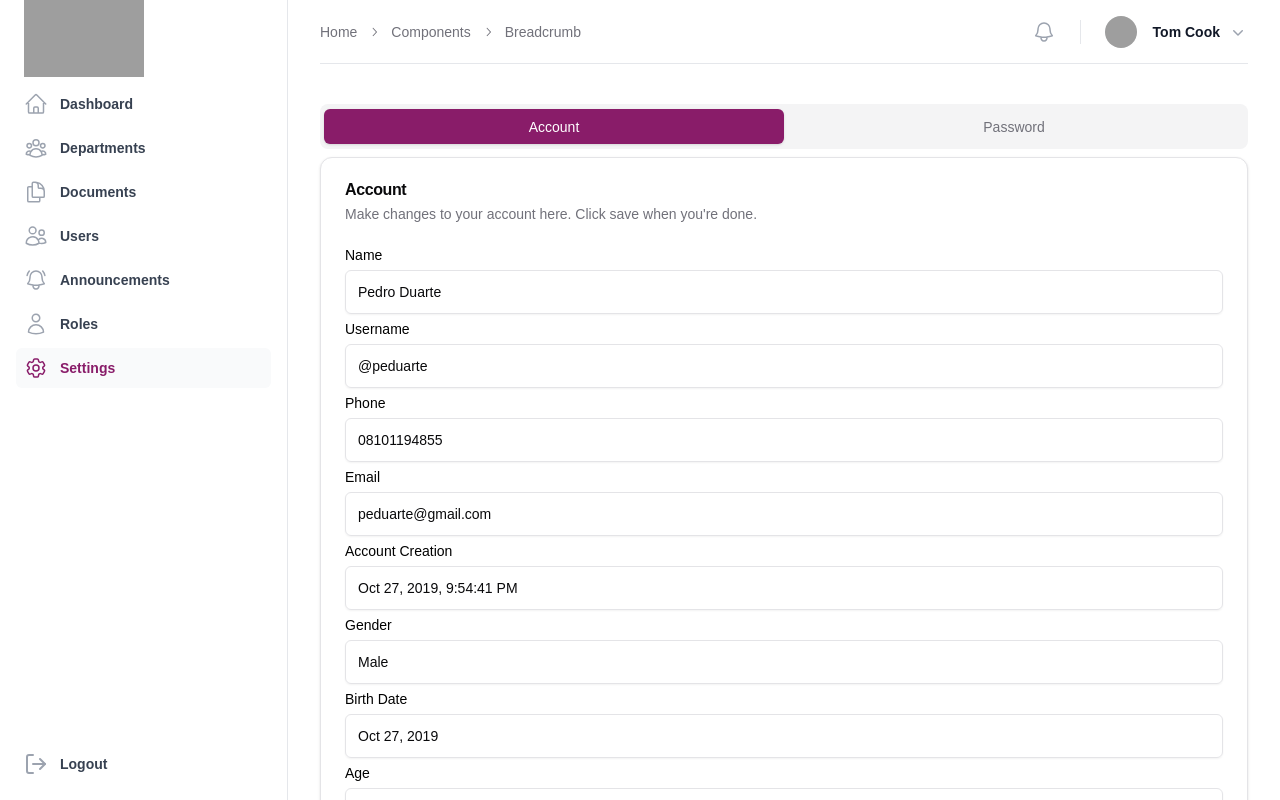
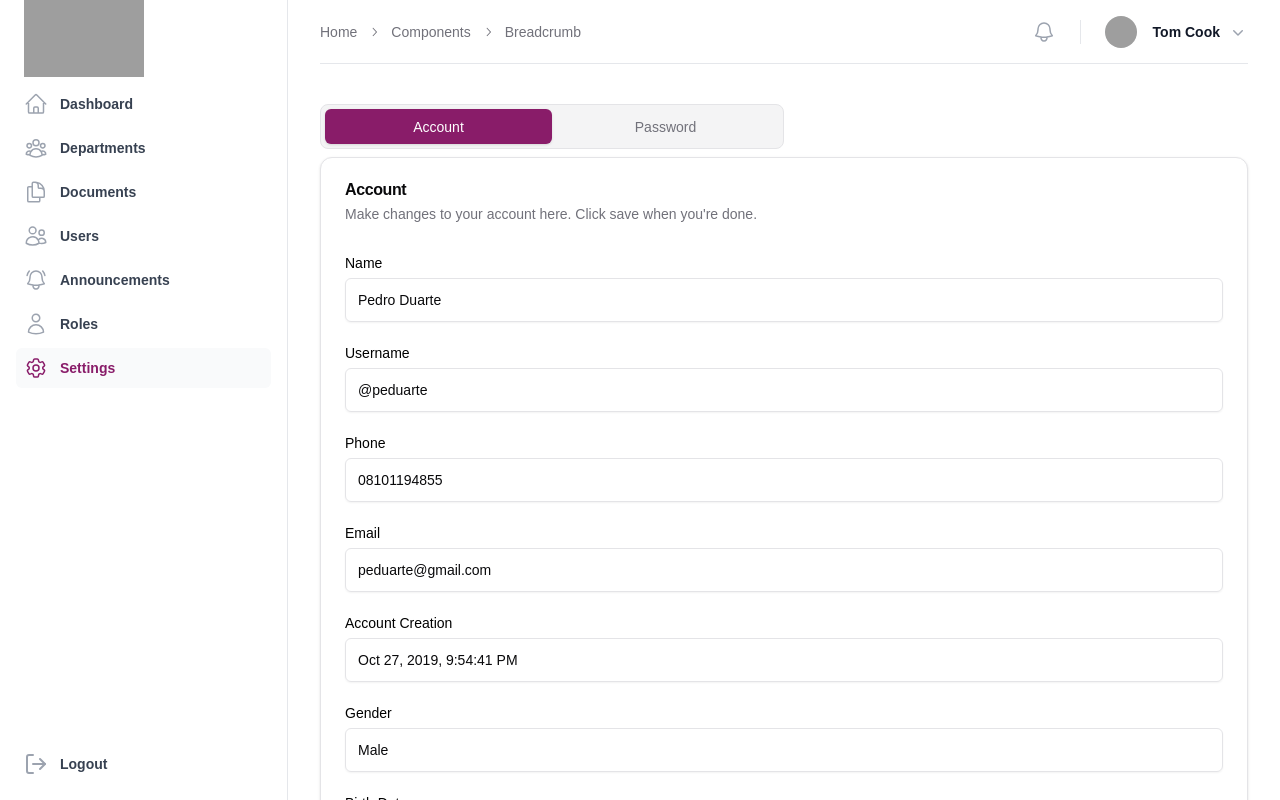
Before and after one commit to xanotech101/gmfb-directory-app, a Next.js app: page /settings in a window 1280 px wide. Shown: the top 800 px of the page. Built offline with nearby package versions, Linux system fonts and the light colour scheme; grey boxes are pictures that could not be loaded.

Commit message:
fix: adjust tabs width

```diff
--- a/src/app/(root)/settings/page.tsx
+++ b/src/app/(root)/settings/page.tsx
@@ -14,7 +14,7 @@ import { Tabs, TabsContent, TabsList, TabsTrigger } from '@/components/ui/tabs'
 export default function Settings() {
   return (
     <Tabs defaultValue="account" className="w-full">
-      <TabsList className="grid w-full grid-cols-2 h-[45px]">
+      <TabsList className="grid w-1/2 grid-cols-2 h-[45px] border">
         <TabsTrigger className="h-[35px]" value="account">
           Account
         </TabsTrigger>
@@ -31,7 +31,7 @@ export default function Settings() {
             </CardDescription>
           </CardHeader>
           <CardContent className="space-y-2">
-            <div className="space-y-1">
+            <div className="space-y-1 py-2">
               <Label htmlFor="name">Name</Label>
               <Input
                 className="focus:outline-none focus:border-[#891C69]"
@@ -39,7 +39,7 @@ export default function Settings() {
                 defaultValue="Pedro Duarte"
               />
             </div>
-            <div className="space-y-1">
+            <div className="space-y-1 py-2">
               <Label htmlFor="username">Username</Label>
               <Input
                 className="focus:outline-none focus:border-[#891C69]"
@@ -47,7 +47,7 @@ export default function Settings() {
                 defaultValue="@peduarte"
               />
             </div>
-            <div className="space-y-1">
+            <div className="space-y-1 py-2">
               <Label htmlFor="phone">Phone</Label>
               <Input
                 className="focus:outline-none focus:border-[#891C69]"
@@ -55,7 +55,7 @@ export default function Settings() {
                 defaultValue="08101194855"
               />
             </div>
-            <div className="space-y-1">
+            <div className="space-y-1 py-2">
               <Label htmlFor="email">Email</Label>
               <Input
                 className="focus:outline-none focus:border-[#891C69]"
@@ -63,7 +63,7 @@ export default function Settings() {
                 defaultValue="peduarte@gmail.com"
               />
             </div>
-            <div className="space-y-1">
+            <div className="space-y-1 py-2">
               <Label htmlFor="account_creation">Account Creation</Label>
               <Input
                 className="focus:outline-none focus:border-[#891C69]"
@@ -72,7 +72,7 @@ export default function Settings() {
                 defaultValue="Oct 27, 2019, 9:54:41 PM"
               />
             </div>
-            <div className="space-y-1">
+            <div className="space-y-1 py-2">
               <Label htmlFor="account_creation">Gender</Label>
               <Input
                 className="focus:outline-none focus:border-[#891C69]"
@@ -80,7 +80,7 @@ export default function Settings() {
                 defaultValue="Male"
               />
             </div>
-            <div className="space-y-1">
+            <div className="space-y-1 py-2">
               <Label htmlFor="birth_date">Birth Date</Label>
               <Input
                 className="focus:outline-none focus:border-[#891C69]"
@@ -89,7 +89,7 @@ export default function Settings() {
                 defaultValue="Oct 27, 2019"
               />
             </div>
-            <div className="space-y-1">
+            <div className="space-y-1 py-2">
               <Label htmlFor="account_creation">Age</Label>
               <Input
                 className="focus:outline-none focus:border-[#891C69]"
@@ -112,7 +112,7 @@ export default function Settings() {
             </CardDescription>
           </CardHeader>
           <CardContent className="space-y-2">
-            <div className="space-y-1">
+            <div className="space-y-1 py-2">
               <Label htmlFor="current">Current password</Label>
               <Input
                 className="focus:outline-none focus:border-[#891C69]"
@@ -120,7 +120,7 @@ export default function Settings() {
                 type="password"
               />
             </div>
-            <div className="space-y-1">
+            <div className="space-y-1 py-2">
               <Label htmlFor="new">New password</Label>
               <Input
                 className="focus:outline-none focus:border-[#891C69]"
@@ -128,7 +128,7 @@ export default function Settings() {
                 type="password"
               />
             </div>
-            <div className="space-y-1">
+            <div className="space-y-1 py-2">
               <Label htmlFor="new">Confirm password</Label>
               <Input
                 className="focus:outline-none focus:border-[#891C69]"
```
